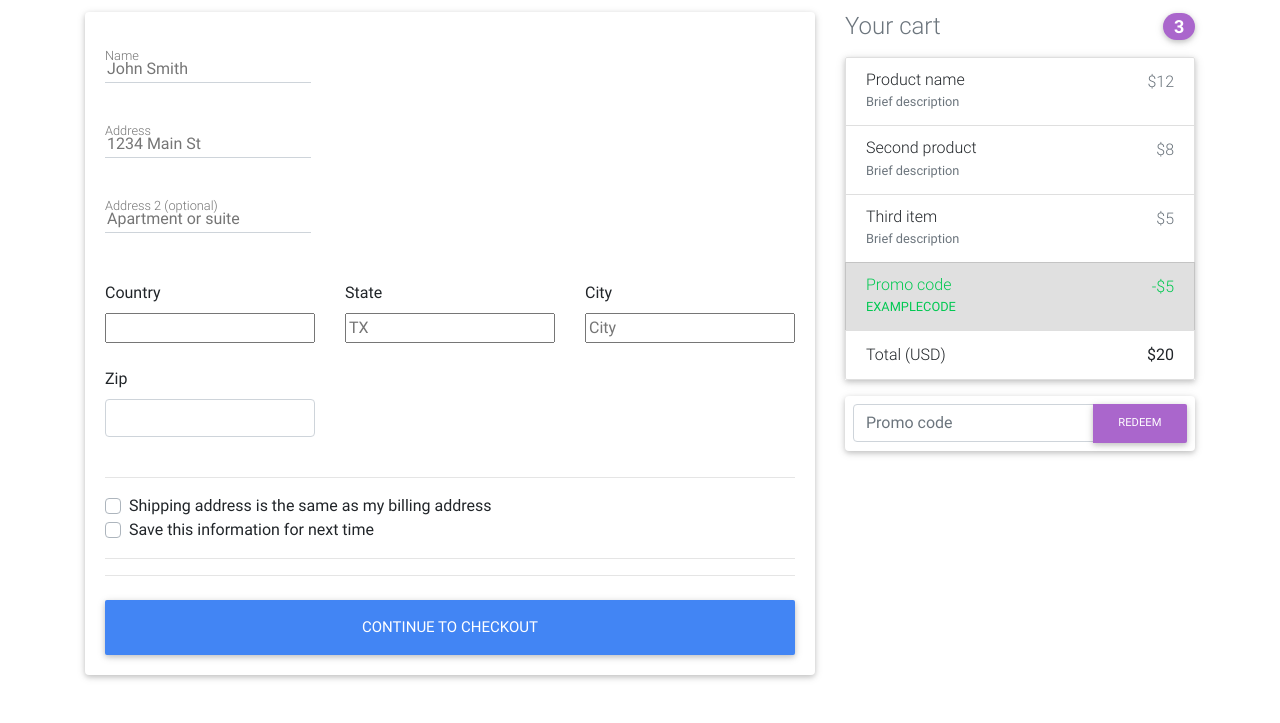
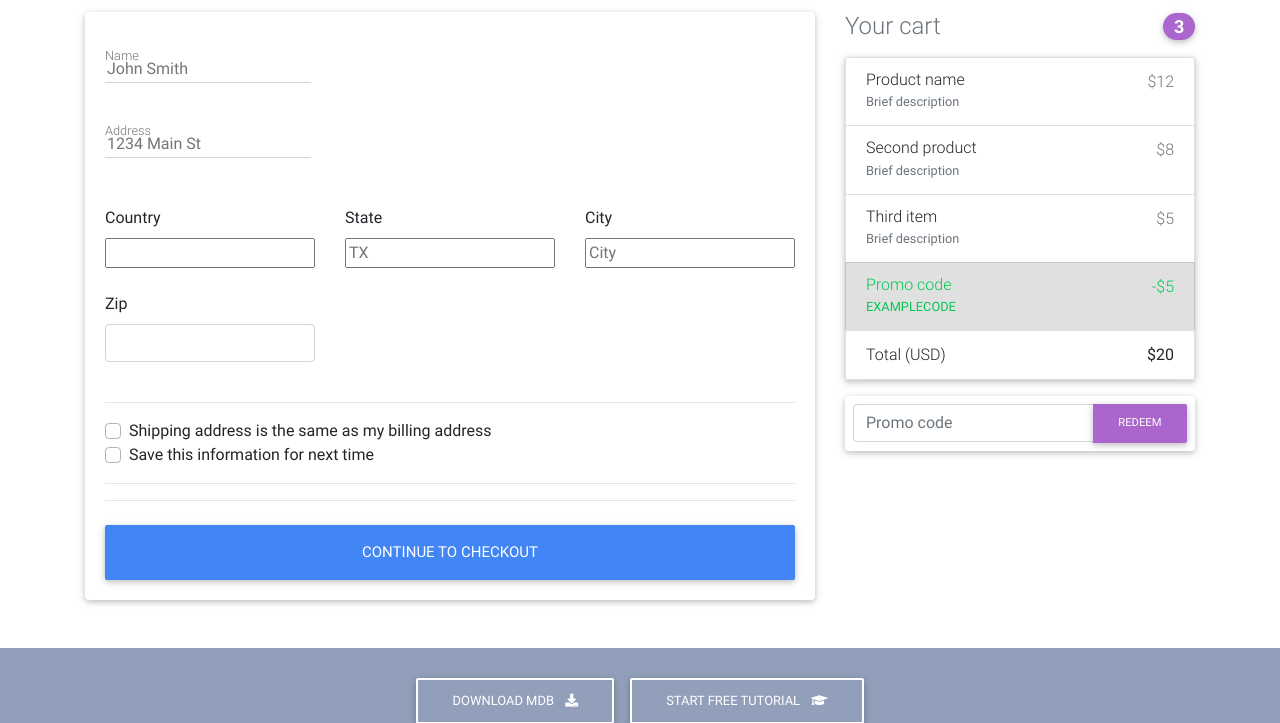
Before and after one commit to alexsonnysar/uh-se-ecommerce-app, a Django app: page /checkout/ in a window 1280 px wide. Shown: the part 194-917 px from the top of the page. Run offline with Django 3.2, Linux system fonts and the light colour scheme; some libraries are stand-ins or nearby versions.

Commit message:
Deleted Address 2 line

```diff
--- a/core/forms.py
+++ b/core/forms.py
@@ -10,10 +10,6 @@
     street_address = forms.CharField(
         widget=forms.TextInput(attrs={"placeholder": "1234 Main St"})
     )
-    aparment_adress = forms.CharField(
-        required=False,
-        widget=forms.TextInput(attrs={"placeholder": "Apartment or suite"}),
-    )
     country = CountryField(blank_label="(select country)").formfield(
         widget=CountrySelectWidget(attrs={"class": "custom-select d-block w-100"})
     )
--- a/core/models.py
+++ b/core/models.py
@@ -50,7 +50,6 @@
 class BillingAddress(models.Model):
     user = models.ForeignKey(settings.AUTH_USER_MODEL, on_delete=models.CASCADE)
     street_adress = models.CharField(max_length=100)
-    apartment_address = models.CharField(max_length=100)
     country = CountryField(multiple=True)
     zip = models.CharField(max_length=100)
 
--- a/core/views.py
+++ b/core/views.py
@@ -24,7 +24,6 @@
         if form.is_valid():
             name = form.cleaned_data.get("name")
             street_address = form.cleaned_data.get("street_address")
-            apartment_address = form.cleaned_data.get("apartment_address")
             country = form.cleaned_data.get("country")
             state = form.cleaned_data.get("state")
             city = form.cleaned_data.get("city")
--- a/templates/checkout-page.html
+++ b/templates/checkout-page.html
@@ -31,16 +31,11 @@
               <!--address-->
               <div class="md-form mb-5">
                 <!-- <input type="text" id="address" class="form-control" placeholder="1234 Main St"> -->
-                {{ form.street_address }}
+                {{ form.street_address}}
                 <label for="address" class="">Address</label>
               </div>
 
               <!--address-2-->
-              <div class="md-form mb-5">
-                <!-- <input type="text" id="address-2" class="form-control" placeholder="Apartment or suite"> -->
-                {{ form.aparment_adress}}
-                <label for="address-2" class="">Address 2 (optional)</label>
-              </div>
 
               <!--Grid row-->
               <div class="row">
```
